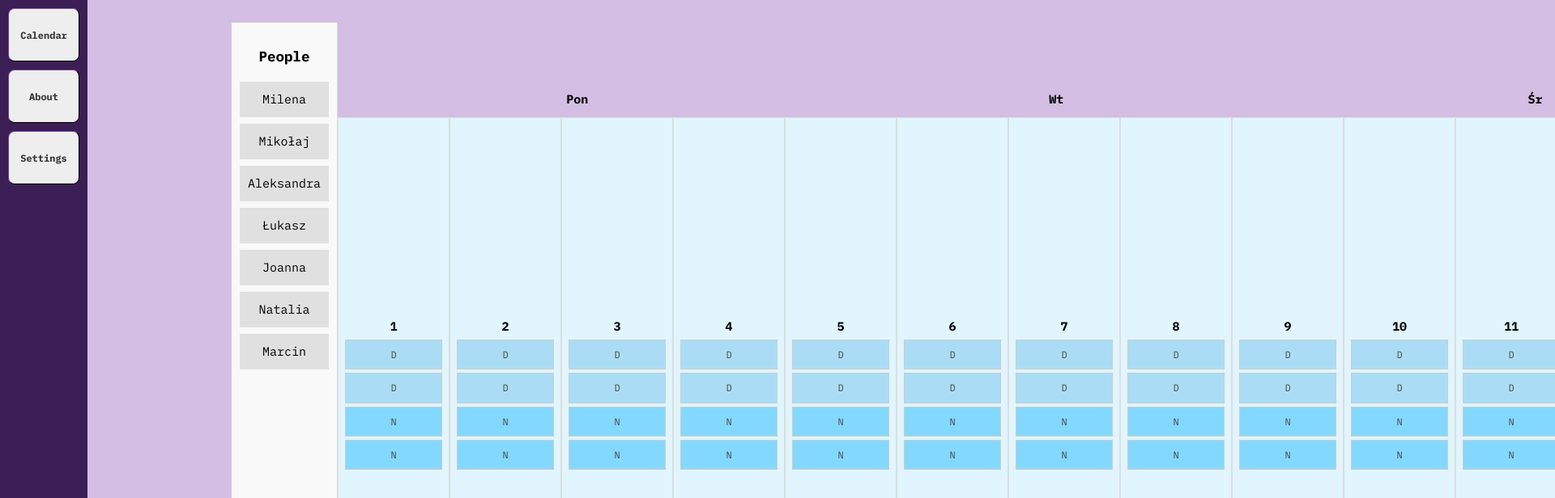
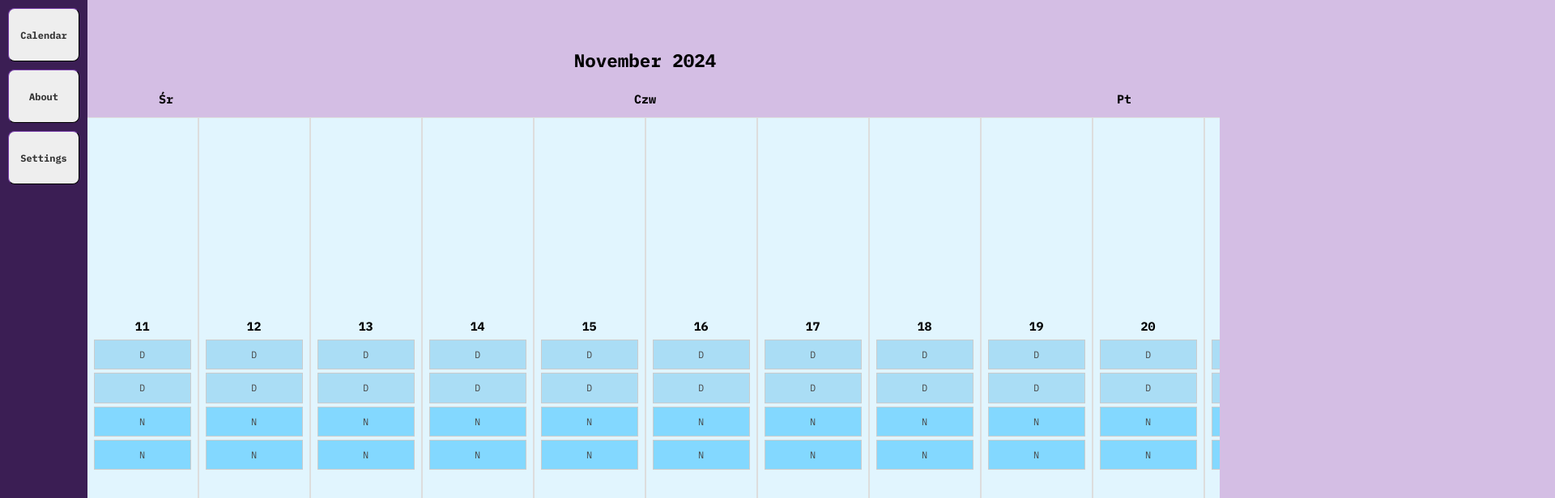
Before and after one commit to puksh/kalendarz, a Vue app: page / in a window 1280 px wide. Shown: the top 616 px of the page at 81% size, 1920 px wide, since content can reach past the window. Built offline with nearby package versions, Linux system fonts and the light colour scheme.

Commit message:
style: Changed to be full width, fixed scrollbars to work with a horizontal schedule

```diff
--- a/src/App.vue
+++ b/src/App.vue
@@ -46,7 +46,6 @@ export default {
   -webkit-font-smoothing: antialiased;
   -moz-osx-font-smoothing: grayscale;
   image-rendering: pixelated;
-  scrollbar-width: none;
 }
 body::-webkit-scrollbar {
   display: none; /* Hide scrollbar on Chrome, Safari */
@@ -60,14 +59,17 @@ body::-webkit-scrollbar {
 }
 
 .main-content {
-  flex: 1;
+  display: flex;
   padding: 20px;
-  max-width: 800px;
+  max-width: 1600px;
+  height: auto;
   text-align: center;
   border-left: 4px solid transparent;
   border-top-left-radius: 8px;
   border-bottom-left-radius: 8px;
-  overflow: visible;
+  overflow-x: visible;
+  overflow-y: hidden;
+  justify-content: center;
 }
 /* Remove left padding on smaller screens */
 @media (max-width: 900px) {
```
